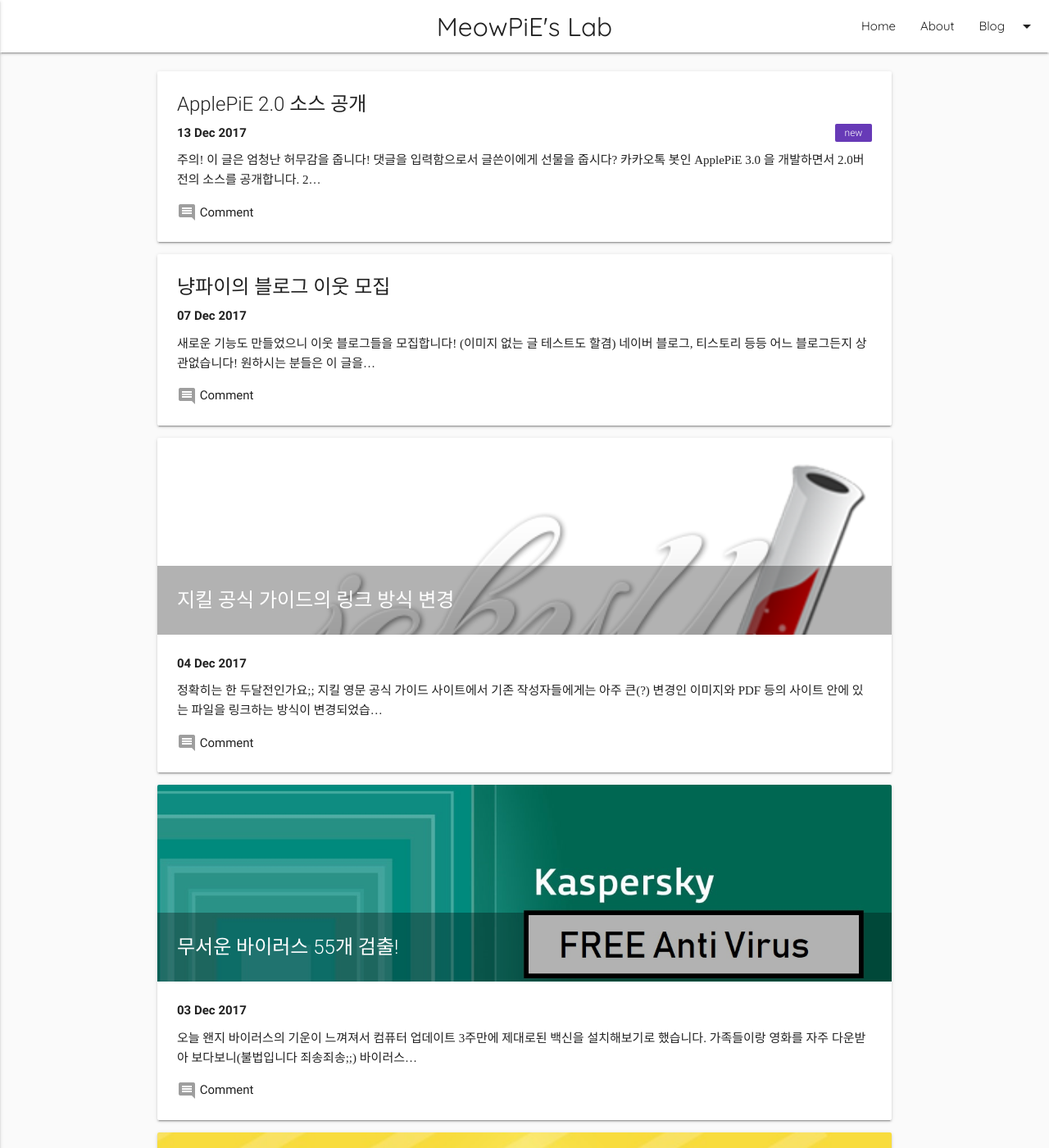
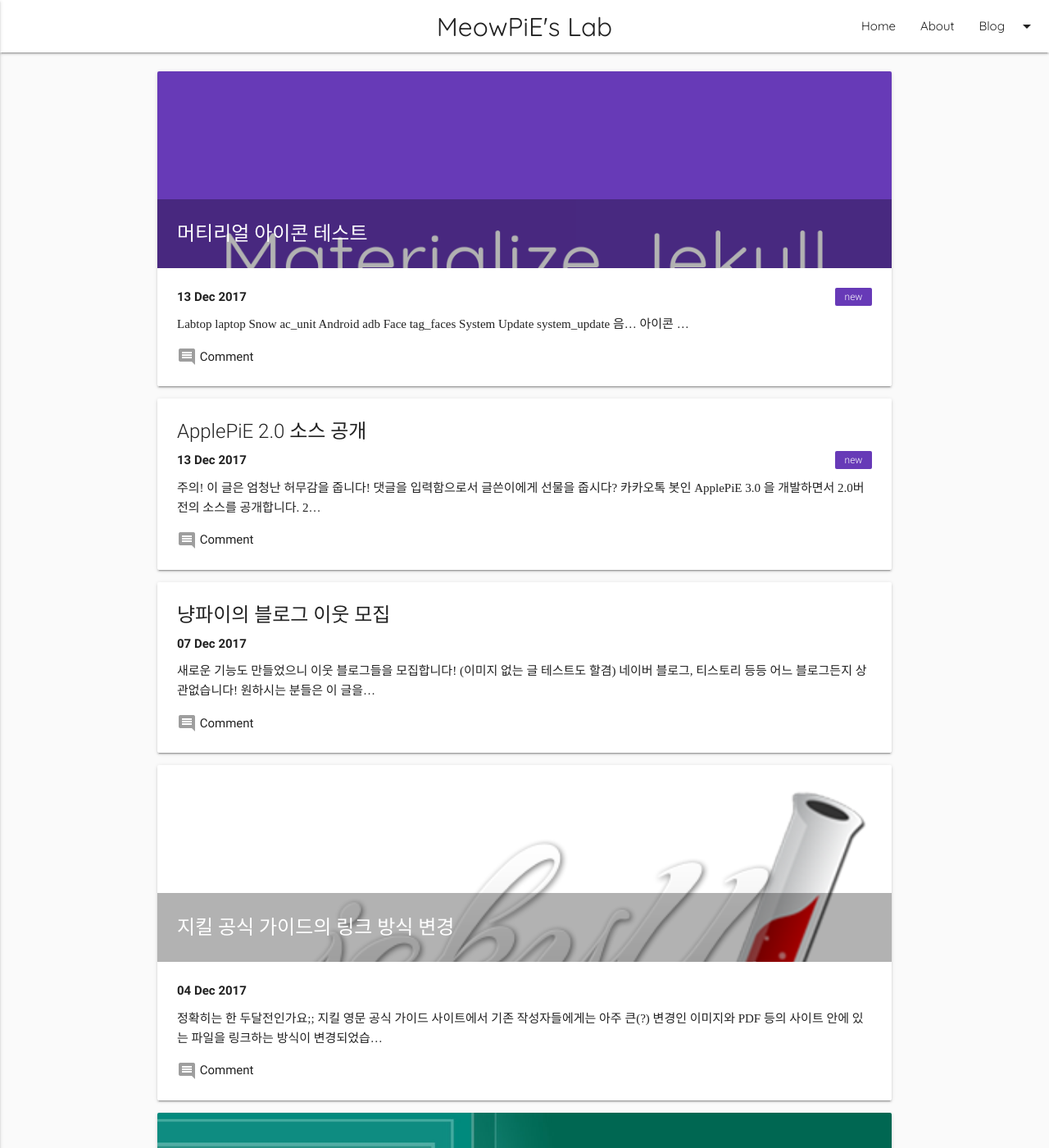
Before and after one commit to NenkaLab/meowpie.github.io, a Jekyll site: the page built from blog/index.html, in a window 1280 px wide and 1400 px high. Shown: the whole window at 82% size. Built offline with Jekyll 4.4.1, drawn with Linux system fonts in a browser that asks for light colours; nearby versions of some CDN libraries; some web fonts are replaced; the list of posts is cut into pages by our own code; comment, search, counter and statistics services are not loaded; some of the changed text lies outside the part shown.

Commit message:
머티리얼 탐구생활

```diff
--- a/_includes/footer.html
+++ b/_includes/footer.html
@@ -19,7 +19,7 @@
       <h5 class="white-text logo-font">Neighbors</h5>
       <ul>
         <li><a class="grey-text text-lighten-3" href="http://kakaobot.tk">KakaoBot</a></li>
-        <li><a class="grey-text text-lighten-3" href="https://open.kakao.com/me/meowpie">냥파이와 이웃을 맺기!</a></li>
+        <li><a class="grey-text text-lighten-3" href="{{ url }}/notice/2017/12/07/join-neighbor">냥파이와 이웃을 맺기!</a></li>
       </ul>
     </div>
   </div>
--- /dev/null
+++ b/_posts/2017-12-13-material-icons.md
@@ -0,0 +1,32 @@
+---
+title: "머티리얼 아이콘 테스트"
+author: MeowPiE
+date: 2017-12-13 09:10
+category: Material
+tags: ['머티리얼', '아이콘', '적용']
+image:
+  path: /assets/img/materialize_jekyll.png
+  copyright: Astro36
+---
+
+# Labtop
+
+<i class="large material-icons">laptop</i>
+
+# Snow
+
+<i class="large material-icons">ac_unit</i>
+
+# Android
+
+<i class="large material-icons">adb</i>
+
+# Face
+
+<i class="large material-icons">tag_faces</i>
+
+# System Update
+
+<i class="large material-icons">system_update</i>
+
+음... 아이콘 유용하네요! 아스트로님 짱이에요!!
```
Also changed, not shown: _posts/2017-12-13-applepie-2.0-source.md (renamed from _posts/2017-12-13-applepie-develop.md, +1 -1 lines).
